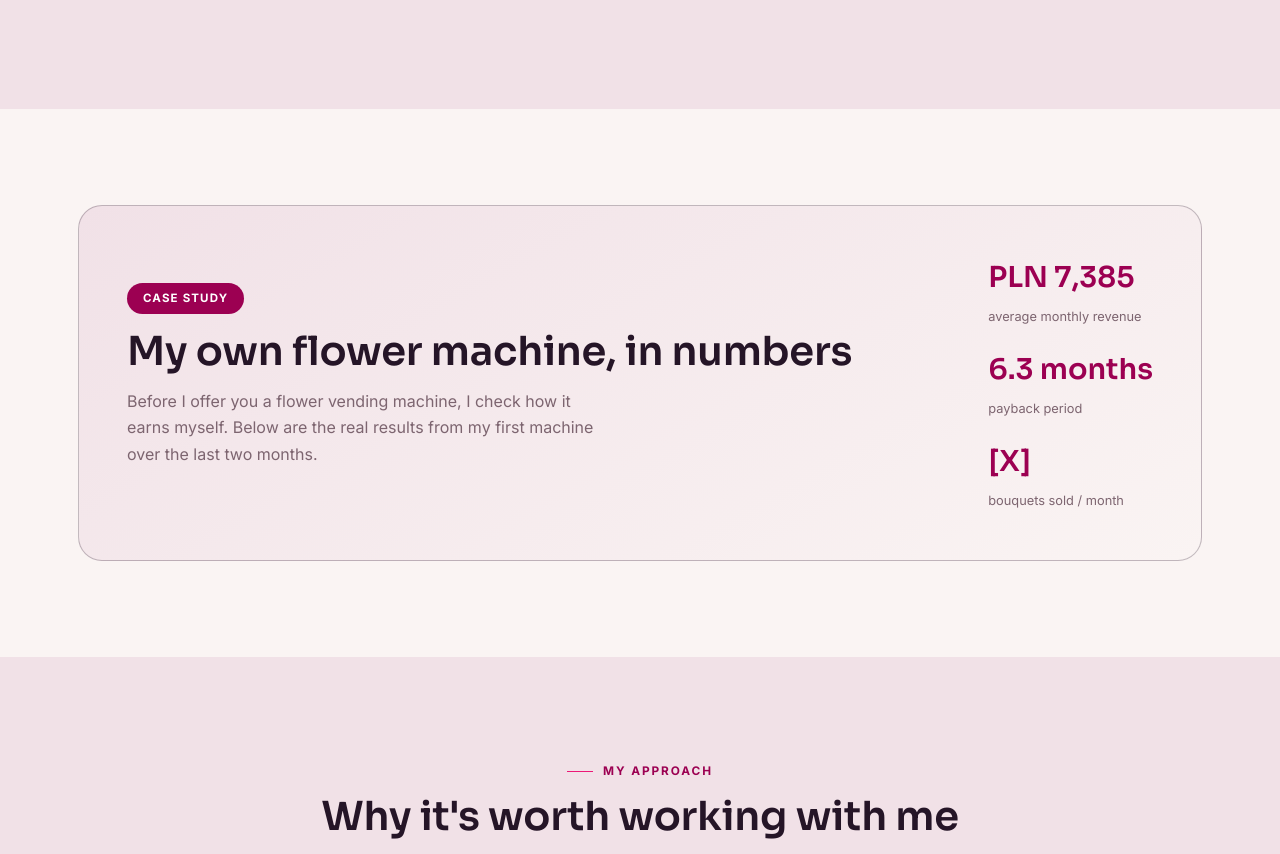
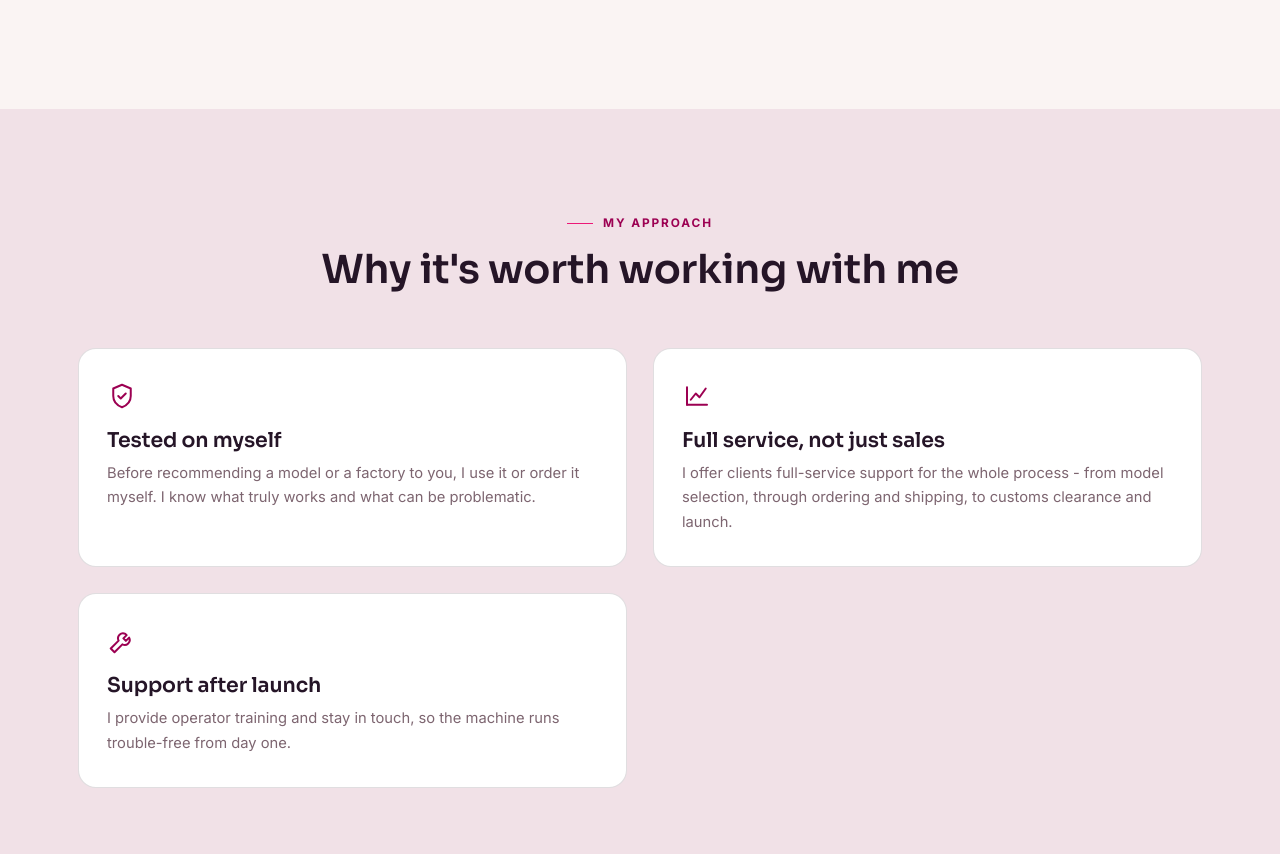
Before and after one commit to 78781978/kwiatomaty, a plain HTML site: page en/about.html in a window 1280 px wide. Shown: the part 2919-3773 px from the top of the page. Drawn offline with Linux system fonts and the light colour scheme.

Commit message:
Usun niedokonczona sekcje case study (zawierala placeholder [X]) ze strony O nas (PL/EN/ZH) Co-Authored-By: Claude Sonnet 5 <noreply@anthropic.com> Claude-Session: https://claude.ai/code/session_01NQ8jR3jRrEcRutgxQ3vXWQ

```diff
--- a/en/about.html
+++ b/en/about.html
@@ -100,7 +100,7 @@
   </div>
 </section>
 
-<section class="section-alt">
+<section>
   <div class="container">
     <div class="section-head center reveal">
       <div class="eyebrow">Partnership with the factory</div>
@@ -112,23 +112,6 @@
       <p>I especially value their openness to my suggestions and their willingness to introduce improvements and solutions tailored to the needs of the European market.</p>
       <p style="color:var(--ink); font-weight:600; font-size:1.1rem; margin:28px 0;">I don't just want to sell machines. I want to have a real impact on their quality, functionality and development.</p>
       <p>Because behind the VERO Vending Machines brand stand not just the machines, but also people, relationships and shared ambitions.</p>
-    </div>
-  </div>
-</section>
-
-<section>
-  <div class="container">
-    <div class="case-study reveal">
-      <div>
-        <span class="tag">Case study</span>
-        <h2>My own flower machine, in numbers</h2>
-        <p style="max-width:480px;">Before I offer you a flower vending machine, I check how it earns myself. Below are the real results from my first machine over the last two months.</p>
-      </div>
-      <div class="case-study-stats">
-        <div><strong>PLN 7,385</strong><span>average monthly revenue</span></div>
-        <div><strong>6.3 months</strong><span>payback period</span></div>
-        <div><strong>[X]</strong><span>bouquets sold / month</span></div>
-      </div>
     </div>
   </div>
 </section>
```
Also changed, not shown: o-nas.html (+1 -18 lines), zh/about.html (+1 -18 lines).
